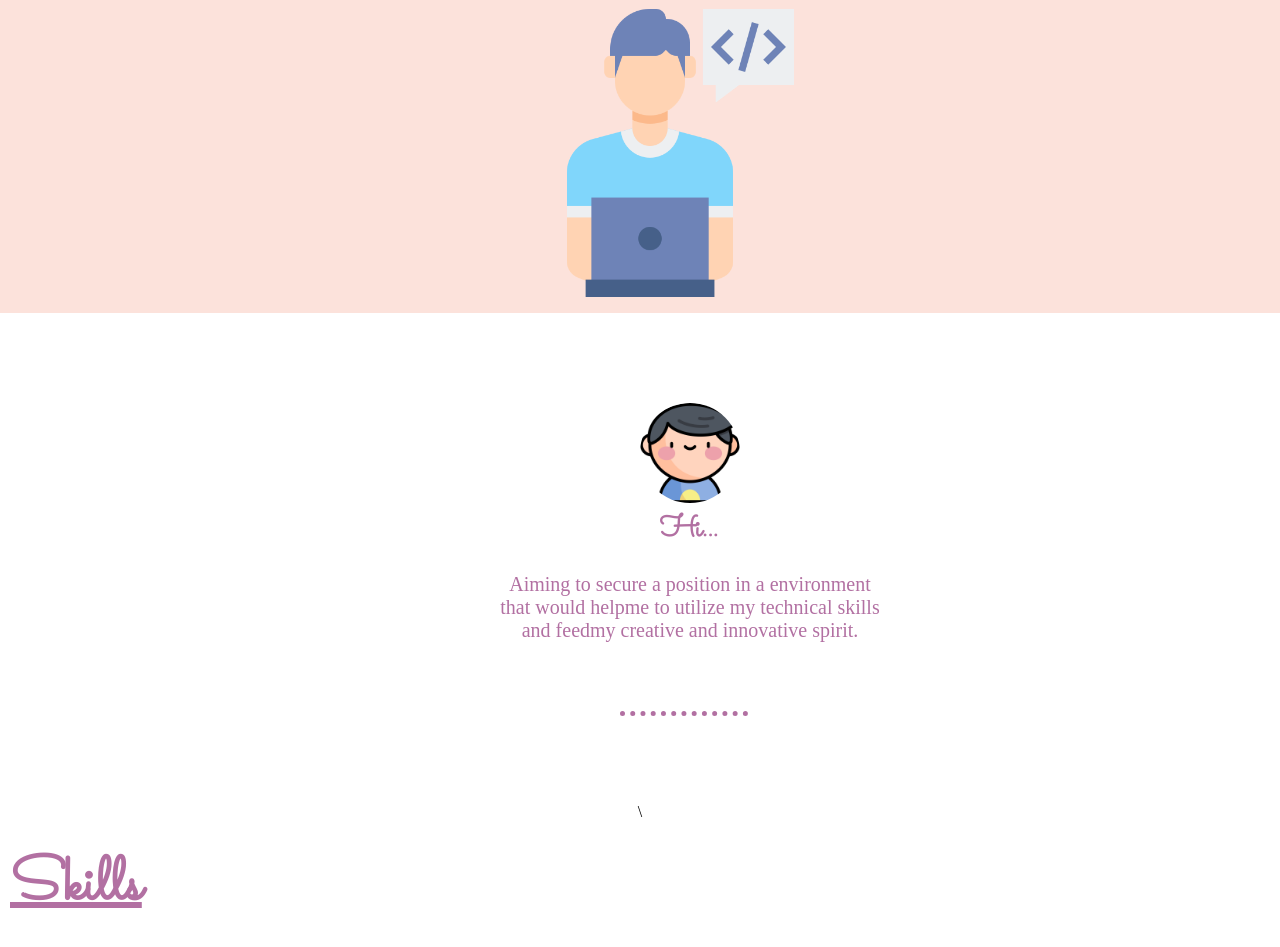
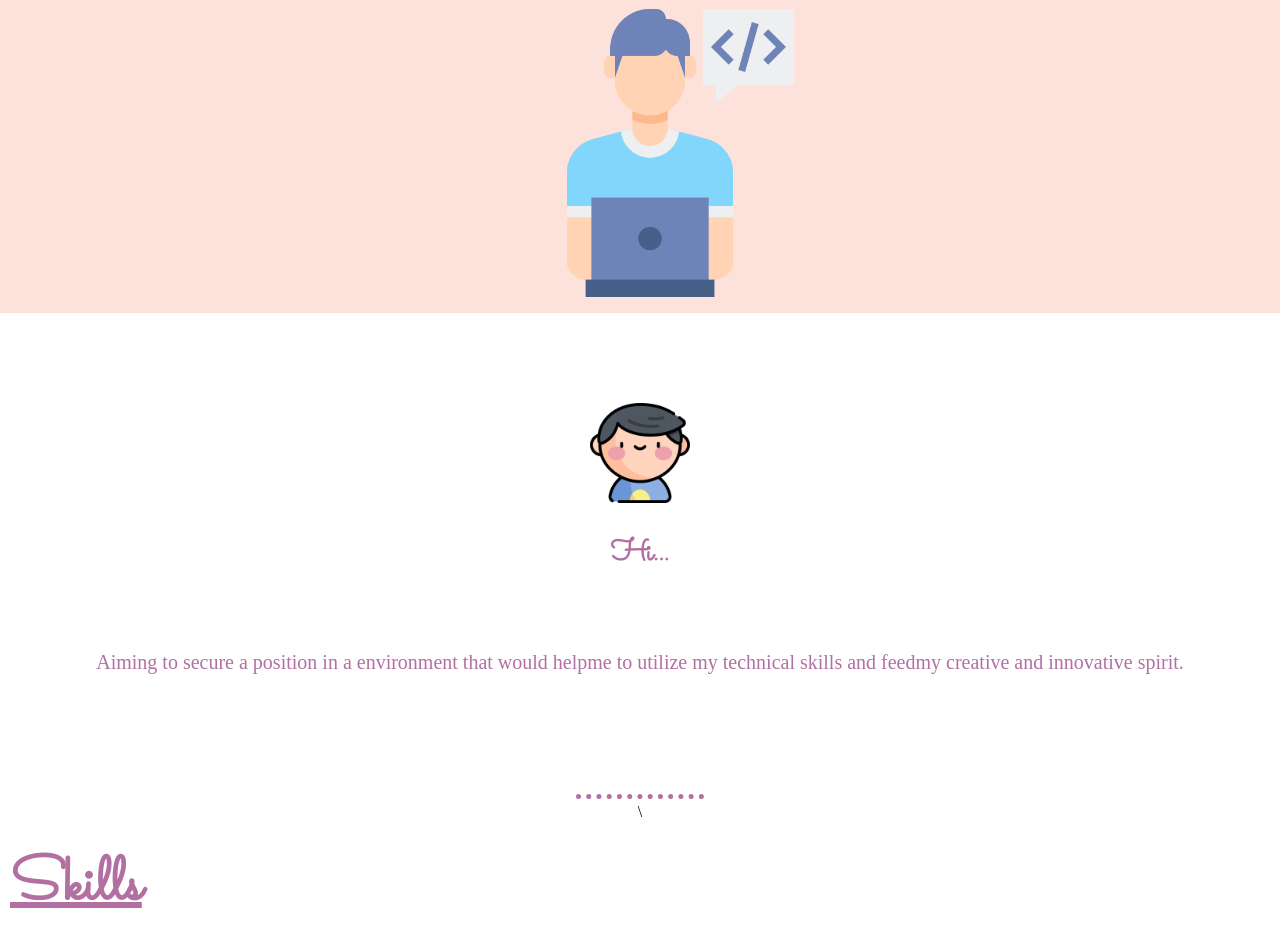
Before and after one commit to AnishHariharan/cv-web, a plain HTML site: page index.html in a window 1280 px wide. Shown: the part 297-1244 px from the top of the page. Drawn offline with Linux system fonts and the light colour scheme.

Commit message:
Update style.css

```diff
--- a/style.css
+++ b/style.css
@@ -48,27 +48,24 @@ span{
   text-decoration: underline;
 }
 #dp{
-  position: absolute;
-  border-radius: 50%;
+  position: relative;
+  top:700px;
   height: 100px;
   width: 100px;
-  top: 700px;
 }
 .greet{
   color: #B270A2;
-  position: absolute;
-  top:780px;
-  left:660px;
+  position: relative;
+  top:700px;
   font-family:Sacramento;
   font-size: 30px;
 }
 .intro{
   color: #B270A2;
   font-size: 20px;
-  position: absolute;
-  top: 850px;
-  left: 500px;
-  right: 400px;
+  font-stretch: condensed;
+  position: relative;
+  top: 750px;
   bottom: 100px;
 }
 .intro:hover{
@@ -77,9 +74,8 @@ span{
 .top{
     border-style: none;
     border-top-style: dotted;
-    position: absolute;
-    top: 1000px;
-    left: 620px;
+    position: relative;
+    top: 850px;
     border-color: #B270A2;
     border-width: 5px;
     width: 10%;
```
